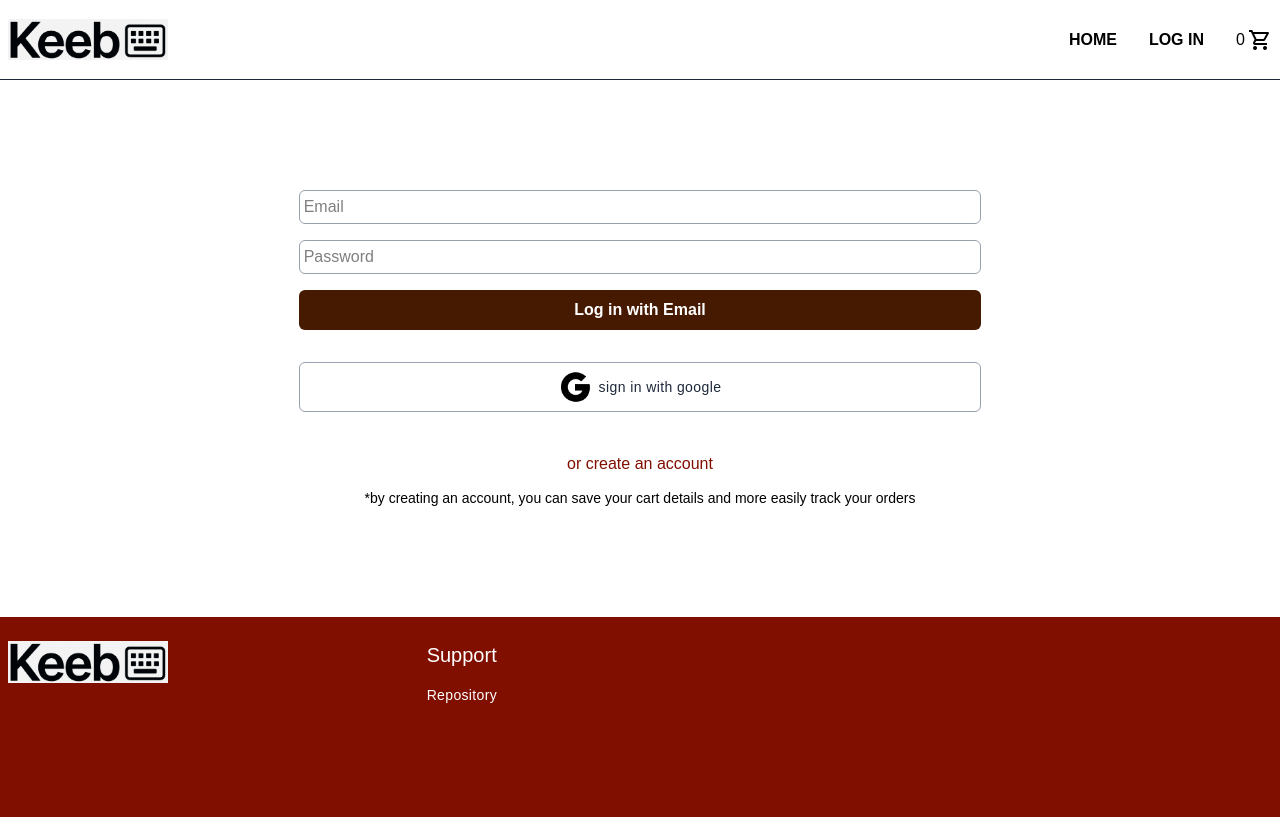
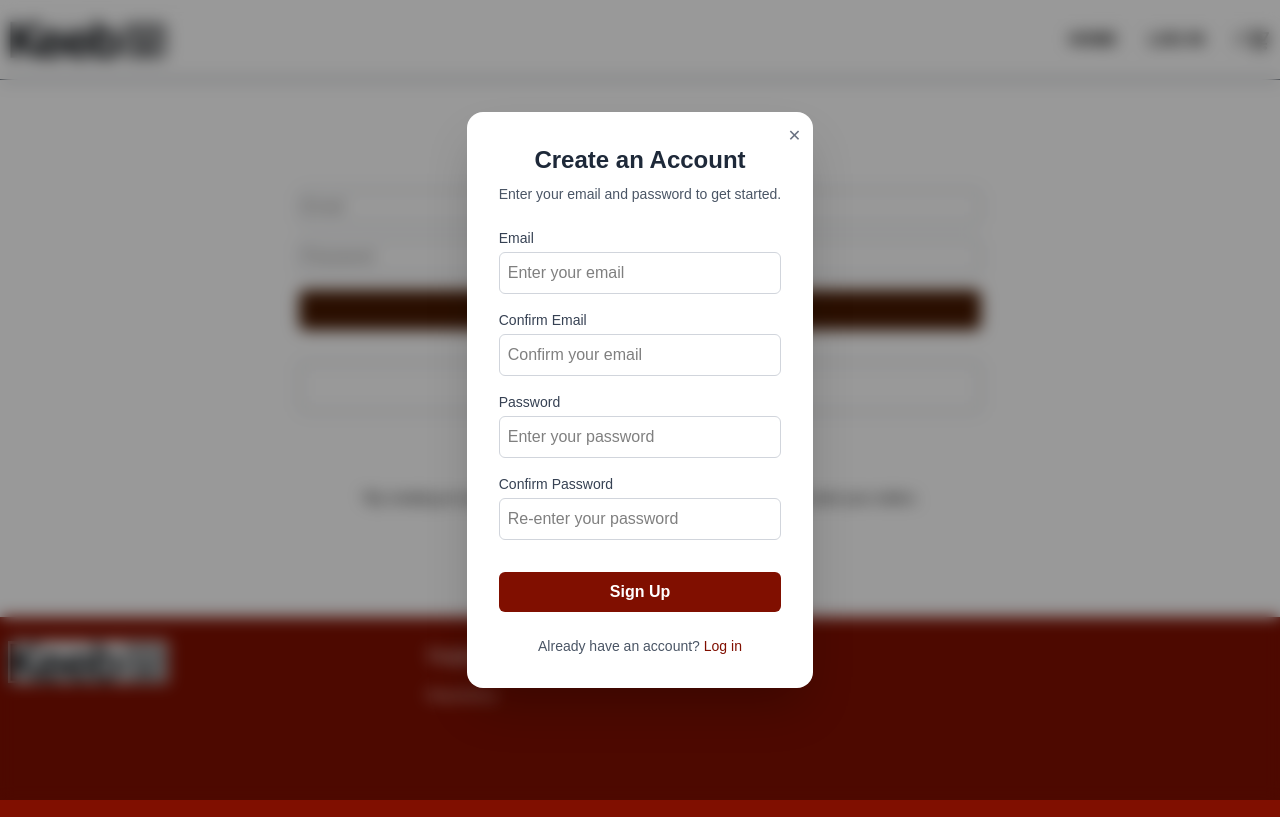
Before and after one commit to logansailer/e-commerce-site, a React (Vite) app in the folder e-commerce-site/: page /login in a window 1280 px wide. Both pictures are taken after a click on the button "or create an account". Built offline with nearby package versions, Linux system fonts and the light colour scheme; a web font is replaced by a local one.

Commit message:
added account creation

```diff
--- a/e-commerce-site/src/components/Item.jsx
+++ b/e-commerce-site/src/components/Item.jsx
@@ -20,7 +20,7 @@ const Item = ({ item }) => {
   };
 
   return (
-    <div className="group h-full w-full flex flex-col items-center">
+    <div className="group hover:shadow-lg h-full w-full flex flex-col items-center">
       <div onClick={handleClick} className="group cursor-pointer">
         <div className="cursor-pointer overflow-hidden">
           <img
--- a/e-commerce-site/src/pages/Login.jsx
+++ b/e-commerce-site/src/pages/Login.jsx
@@ -1,48 +1,149 @@
 import { googleDark } from "../assets";
+import { useState } from "react";
+
+function SignUpModal({ isOpen, onClose, onSubmit }) {
+  if (!isOpen) return null;
+
+  return (
+    <div className="fixed inset-0 z-50 flex items-center justify-center">
+      <div
+        className="absolute inset-0 bg-black/40 backdrop-blur-sm"
+        onClick={onClose}
+      ></div>
+      <div className="relative bg-white rounded-2xl shadow-2xl p-8">
+        <button
+          onClick={onClose}
+          className="absolute top-3 right-3 text-gray-500 hover:text-black transition"
+        >
+          ✕
+        </button>
+        <h2 className="text-2xl font-semibold text-gray-800 mb-2 text-center">
+          Create an Account
+        </h2>
+        <p className="text-sm text-gray-600 mb-6 text-center">
+          Enter your email and password to get started.
+        </p>
+        <form onSubmit={onSubmit} className="flex flex-col gap-4 w-full">
+          <div className="flex flex-col">
+            <label className="text-sm text-gray-700 mb-1">Email</label>
+            <input
+              type="email"
+              required
+              placeholder="Enter your email"
+              className="border border-gray-300 rounded-md p-2 focus:outline-none focus:ring-2 focus:ring-[#800f00]"
+            />
+          </div>
+          <div className="flex flex-col">
+            <label className="text-sm text-gray-700 mb-1">Confirm Email</label>
+            <input
+              type="email"
+              required
+              placeholder="Confirm your email"
+              className="border border-gray-300 rounded-md p-2 focus:outline-none focus:ring-2 focus:ring-[#800f00]"
+            />
+          </div>
+          <div className="flex flex-col">
+            <label className="text-sm text-gray-700 mb-1">Password</label>
+            <input
+              type="password"
+              required
+              placeholder="Enter your password"
+              className="border border-gray-300 rounded-md p-2 focus:outline-none focus:ring-2 focus:ring-[#800f00]"
+            />
+          </div>
+          <div className="flex flex-col">
+            <label className="text-sm text-gray-700 mb-1">
+              Confirm Password
+            </label>
+            <input
+              type="password"
+              required
+              placeholder="Re-enter your password"
+              className="border border-gray-300 rounded-md p-2 focus:outline-none focus:ring-2 focus:ring-[#800f00]"
+            />
+          </div>
+          <button
+            type="submit"
+            className="mt-4 bg-[#800f00] hover:bg-amber-950 text-white font-semibold py-2 rounded-md transition duration-300"
+          >
+            Sign Up
+          </button>
+        </form>
+        <p className="text-sm text-gray-600 mt-6 text-center">
+          Already have an account?{" "}
+          <span
+            onClick={onClose}
+            className="text-[#800f00] hover:underline cursor-pointer"
+          >
+            Log in
+          </span>
+        </p>
+      </div>
+    </div>
+  );
+}
 
 const Login = () => {
-  const handleGoogleLogin = (e) => {};
+  const handleCreateAccount = (e) => {
+    e.preventDefault();
+    console.log("Creating account...");
+  };
 
-  const handleCreateAccount = (e) => {};
+  const handleSignOut = () => {
+    console.log("Signing out...");
+  };
 
-  const handleSignOut = () => {};
+  const handleGoogleLogin = (e) => {
+    e.preventDefault();
+    console.log("Signing in with Google...");
+  };
 
   const SignInDisplay = () => {
+    const [isModalOpen, setIsModalOpen] = useState(false);
+
+    const openModal = () => setIsModalOpen(true);
+    const closeModal = () => setIsModalOpen(false);
+
     return (
       <div className="w-4/5 flex flex-col items-center">
         <form className="flex w-2/3 flex-col gap-4 mb-8">
           <input
             className="border rounded-md p-1 border-gray-400"
             placeholder="Email"
-          ></input>
+          />
           <input
             className="border rounded-md p-1 border-gray-400"
             placeholder="Password"
-          ></input>
+            type="password"
+          />
           <input
             type="submit"
             value="Log in with Email"
             className="bg-amber-950 p-2 rounded-md cursor-pointer font-semibold text-white hover:bg-[#800f00] duration-300"
-          ></input>
+          />
         </form>
         <div
           onClick={handleGoogleLogin}
           className="w-2/3 p-2 tracking-wide border border-gray-400
-        rounded-md flex items-center justify-center gap-2
-        hover:border-[#800f00] cursor-pointer duration-300"
+          rounded-md flex items-center justify-center gap-2
+          hover:border-[#800f00] cursor-pointer duration-300"
         >
           <img className="w-8" src={googleDark} alt="googleLogo" />
-          <span className="text-sm text-gray-800">sign in with google</span>
+          <span className="text-sm text-gray-800">Sign in with Google</span>
         </div>
         <div>
-          <button className="mt-10 text-[#800f00] cursor-pointer onClick={handleCreateAccount}">
+          <button
+            onClick={openModal}
+            className="mt-10 text-[#800f00] cursor-pointer"
+          >
             or create an account
           </button>
         </div>
-        <p className="mt-3 text-sm">
-          *by creating an account, you can save your cart details and more easily
-          track your orders
+        <p className="mt-3 text-sm text-center">
+          *By creating an account, you can save your cart details and more
+          easily track your orders.
         </p>
+        <SignUpModal isOpen={isModalOpen} onClose={closeModal} />
       </div>
     );
   };
```
Also changed, not shown: 1 other file (tests, documents, lock files or other folders).
